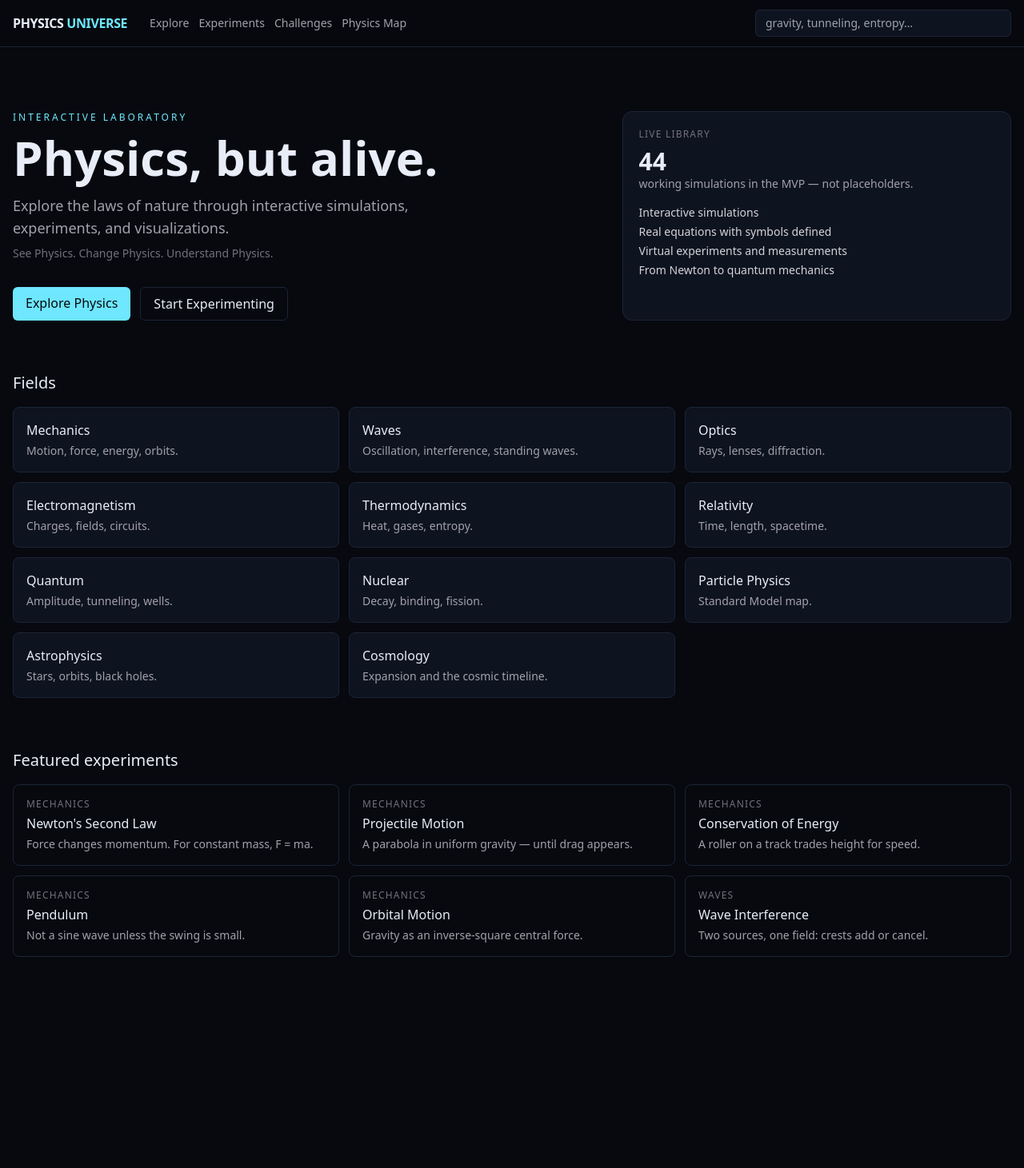
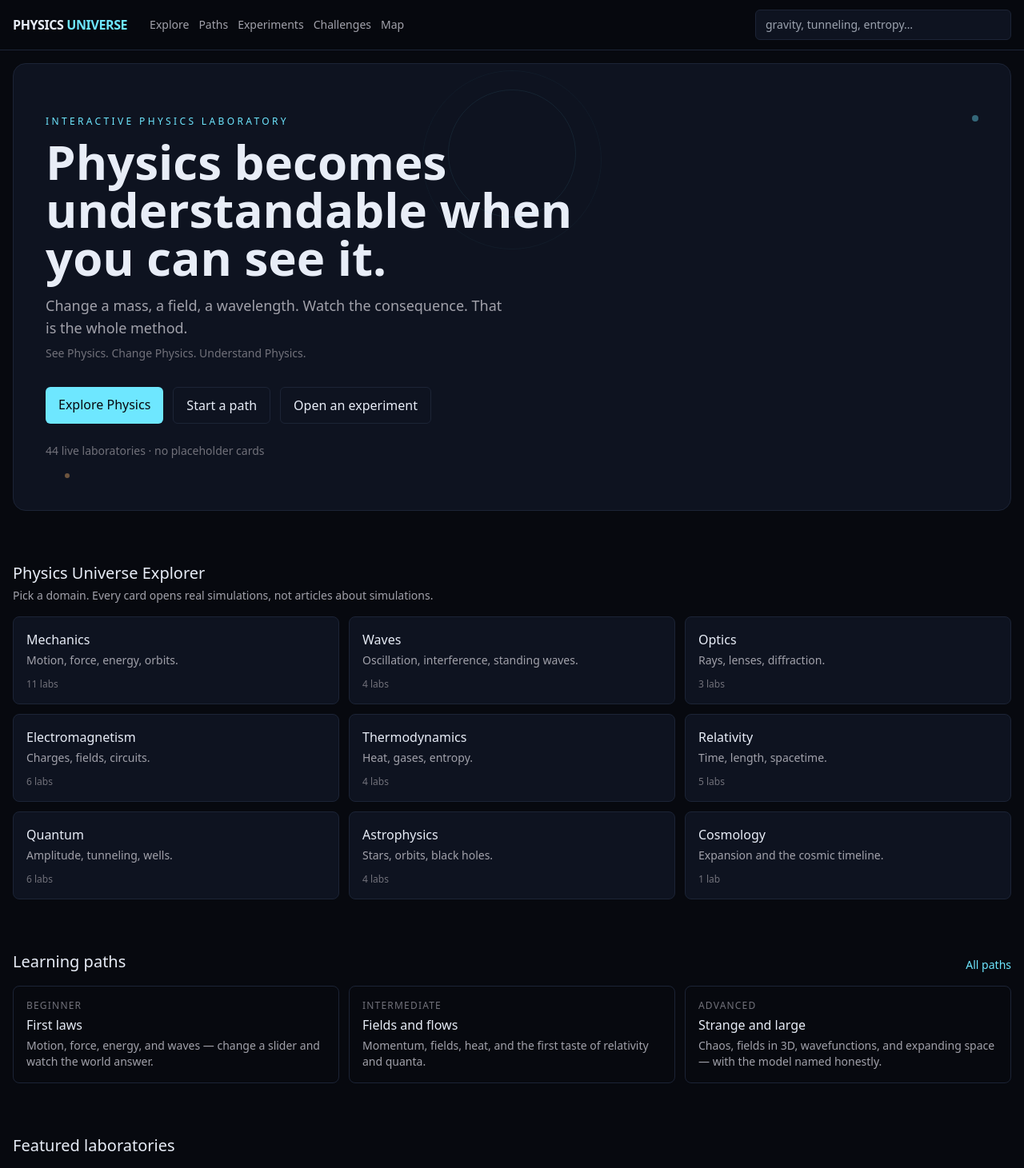
Before and after one commit to sgue19000/physics-universe, a Next.js app: page / in a window 1280 px wide. Shown: the top 1461 px of the page at 80% size. Before the commit the page ends 1261 px from the top, so only its background shows below. Built offline with nearby package versions, Linux system fonts and the light colour scheme.

Commit message:
feat: immersive homepage, nav paths, sitemap

```diff
--- a/app/page.tsx
+++ b/app/page.tsx
@@ -1,57 +1,86 @@
 import Link from "next/link";
 import { CATEGORIES, CONCEPTS } from "@/lib/concepts";
+import { LEARN_PATHS } from "@/lib/paths";
+
+const FEATURED = ["projectile-motion", "double-pendulum", "hydrogen-orbitals", "time-dilation", "wave-interference", "gravitational-lensing"];
 
 export default function HomePage() {
+  const featured = FEATURED.map((s) => CONCEPTS.find((c) => c.slug === s)).filter(Boolean);
   return (
     <div className="space-y-16">
-      <section className="grid gap-8 pt-8 md:grid-cols-[1.2fr_0.8fr] md:pt-16">
-        <div>
-          <p className="text-xs uppercase tracking-[0.25em] text-accent">Interactive laboratory</p>
-          <h1 className="mt-3 text-4xl font-semibold leading-tight md:text-6xl">Physics, but alive.</h1>
-          <p className="mt-4 max-w-xl text-lg text-zinc-400">
-            Explore the laws of nature through interactive simulations, experiments, and visualizations.
-          </p>
-          <p className="mt-2 text-sm text-zinc-500">See Physics. Change Physics. Understand Physics.</p>
-          <div className="mt-8 flex flex-wrap gap-3">
-            <Link href="/physics" className="rounded-md bg-accent px-4 py-2 text-ink">Explore Physics</Link>
-            <Link href="/experiments" className="rounded-md border border-line px-4 py-2">Start Experimenting</Link>
-          </div>
+      <section className="relative overflow-hidden rounded-2xl border border-line bg-panel px-5 py-10 md:px-10 md:py-16">
+        <div className="pointer-events-none absolute inset-0 opacity-40" aria-hidden>
+          <div className="absolute left-1/2 top-8 h-40 w-40 -translate-x-1/2 rounded-full border border-accent/20" />
+          <div className="absolute left-1/2 top-2 h-56 w-56 -translate-x-1/2 rounded-full border border-accent/10" />
+          <div className="absolute right-10 top-16 h-2 w-2 rounded-full bg-accent" />
+          <div className="absolute bottom-10 left-16 h-1.5 w-1.5 rounded-full bg-warm" />
         </div>
-        <div className="rounded-xl border border-line bg-panel p-5">
-          <p className="text-xs uppercase tracking-widest text-zinc-500">Live library</p>
-          <p className="mt-2 text-3xl font-semibold">{CONCEPTS.length}</p>
-          <p className="text-sm text-zinc-400">working simulations in the MVP — not placeholders.</p>
-          <ul className="mt-4 space-y-1 text-sm text-zinc-300">
-            <li>Interactive simulations</li>
-            <li>Real equations with symbols defined</li>
-            <li>Virtual experiments and measurements</li>
-            <li>From Newton to quantum mechanics</li>
-          </ul>
+        <p className="text-xs uppercase tracking-[0.28em] text-accent">Interactive physics laboratory</p>
+        <h1 className="mt-3 max-w-3xl text-4xl font-semibold leading-tight md:text-6xl">Physics becomes understandable when you can see it.</h1>
+        <p className="mt-4 max-w-xl text-lg text-zinc-400">Change a mass, a field, a wavelength. Watch the consequence. That is the whole method.</p>
+        <p className="mt-2 text-sm text-zinc-500">See Physics. Change Physics. Understand Physics.</p>
+        <div className="mt-8 flex flex-wrap gap-3">
+          <Link href="/physics" className="rounded-md bg-accent px-4 py-2.5 text-ink">Explore Physics</Link>
+          <Link href="/learn" className="rounded-md border border-line px-4 py-2.5">Start a path</Link>
+          <Link href="/experiments" className="rounded-md border border-line px-4 py-2.5">Open an experiment</Link>
+        </div>
+        <p className="mt-6 text-sm text-zinc-500">{CONCEPTS.length} live laboratories · no placeholder cards</p>
+      </section>
+
+      <section>
+        <h2 className="text-xl font-medium">Physics Universe Explorer</h2>
+        <p className="mt-1 text-sm text-zinc-400">Pick a domain. Every card opens real simulations, not articles about simulations.</p>
+        <div className="mt-4 grid gap-3 sm:grid-cols-2 lg:grid-cols-3">
+          {CATEGORIES.filter((c) => !["nuclear", "particle"].includes(c.id)).map((c) => {
+            const n = CONCEPTS.filter((x) => x.category === c.id).length;
+            return (
+              <Link key={c.id} href={`/physics/${c.id}`} className="rounded-lg border border-line bg-panel p-4 hover:border-accent/50">
+                <p className="font-medium">{c.label}</p>
+                <p className="mt-1 text-sm text-zinc-400">{c.blurb}</p>
+                <p className="mt-3 text-xs text-zinc-500">{n} lab{n === 1 ? "" : "s"}</p>
+              </Link>
+            );
+          })}
         </div>
       </section>
+
       <section>
-        <h2 className="text-xl font-medium">Fields</h2>
-        <div className="mt-4 grid gap-3 sm:grid-cols-2 lg:grid-cols-3">
-          {CATEGORIES.map((c) => (
-            <Link key={c.id} href={`/physics/${c.id}`} className="rounded-lg border border-line bg-panel p-4 hover:border-accent/50">
-              <p className="font-medium">{c.label}</p>
-              <p className="mt-1 text-sm text-zinc-400">{c.blurb}</p>
+        <div className="flex items-end justify-between gap-3">
+          <h2 className="text-xl font-medium">Learning paths</h2>
+          <Link href="/learn" className="text-sm text-accent">All paths</Link>
+        </div>
+        <div className="mt-4 grid gap-3 md:grid-cols-3">
+          {LEARN_PATHS.map((p) => (
+            <Link key={p.id} href="/learn" className="rounded-lg border border-line p-4 hover:border-accent/50">
+              <p className="text-xs uppercase tracking-widest text-zinc-500">{p.level}</p>
+              <p className="mt-1 font-medium">{p.title}</p>
+              <p className="mt-1 text-sm text-zinc-400">{p.blurb}</p>
             </Link>
           ))}
         </div>
       </section>
+
       <section>
-        <h2 className="text-xl font-medium">Featured experiments</h2>
+        <h2 className="text-xl font-medium">Featured laboratories</h2>
         <div className="mt-4 grid gap-3 md:grid-cols-3">
-          {CONCEPTS.slice(0, 6).map((c) => (
+          {featured.map((c) => c && (
             <Link key={c.slug} href={`/physics/${c.category}/${c.slug}`} className="rounded-lg border border-line p-4 hover:border-accent/50">
-              <p className="text-xs uppercase tracking-widest text-zinc-500">{c.category}</p>
+              <p className="text-xs uppercase tracking-widest text-zinc-500">{c.category} · {c.dimension ?? "2D"}</p>
               <p className="mt-1 font-medium">{c.title}</p>
               <p className="mt-1 text-sm text-zinc-400">{c.tagline}</p>
             </Link>
           ))}
         </div>
       </section>
+
+      <section className="rounded-xl border border-line p-5">
+        <h2 className="text-xl font-medium">How a lab works</h2>
+        <ol className="mt-3 grid gap-3 text-sm text-zinc-300 md:grid-cols-5">
+          {["Explore", "Observe", "Manipulate", "Experiment", "Challenge"].map((step, i) => (
+            <li key={step}><span className="font-mono text-accent">{i + 1}</span> {step}</li>
+          ))}
+        </ol>
+      </section>
     </div>
   );
 }
--- /dev/null
+++ b/app/robots.ts
@@ -0,0 +1,7 @@
+import type { MetadataRoute } from "next";
+export default function robots(): MetadataRoute.Robots {
+  return {
+    rules: { userAgent: "*", allow: "/" },
+    sitemap: "https://physics-universe.vercel.app/sitemap.xml",
+  };
+}
--- /dev/null
+++ b/app/sitemap.ts
@@ -0,0 +1,13 @@
+import type { MetadataRoute } from "next";
+import { CONCEPTS, CATEGORIES } from "@/lib/concepts";
+export default function sitemap(): MetadataRoute.Sitemap {
+  const base = "https://physics-universe.vercel.app";
+  const staticPages = ["", "/physics", "/learn", "/search", "/map", "/experiments", "/challenges"].map((p) => ({
+    url: `${base}${p || "/"}`,
+    changeFrequency: "weekly" as const,
+    priority: p === "" ? 1 : 0.7,
+  }));
+  const cats = CATEGORIES.map((c) => ({ url: `${base}/physics/${c.id}`, changeFrequency: "weekly" as const, priority: 0.6 }));
+  const labs = CONCEPTS.map((c) => ({ url: `${base}/physics/${c.category}/${c.slug}`, changeFrequency: "monthly" as const, priority: 0.8 }));
+  return [...staticPages, ...cats, ...labs];
+}
--- a/components/Nav.tsx
+++ b/components/Nav.tsx
@@ -10,6 +10,7 @@ export function Nav() {
   const router = useRouter();
   const [q, setQ] = useState("");
   const [open, setOpen] = useState(false);
+  const go = (href: string) => { setOpen(false); router.push(href); };
   return (
     <header className="sticky top-0 z-30 border-b border-line bg-[#07090f]/90 backdrop-blur">
       <div className="mx-auto flex max-w-7xl items-center gap-3 px-4 py-3">
@@ -18,25 +19,28 @@ export function Nav() {
         </Link>
         <nav className="ml-4 hidden items-center gap-3 text-sm text-zinc-400 md:flex">
           <Link href="/physics" className={path.startsWith("/physics") ? "text-accent" : ""}>Explore</Link>
+          <Link href="/learn" className={path.startsWith("/learn") ? "text-accent" : ""}>Paths</Link>
           <Link href="/experiments" className={path === "/experiments" ? "text-accent" : ""}>Experiments</Link>
           <Link href="/challenges" className={path === "/challenges" ? "text-accent" : ""}>Challenges</Link>
-          <Link href="/map" className={path === "/map" ? "text-accent" : ""}>Physics Map</Link>
+          <Link href="/map" className={path === "/map" ? "text-accent" : ""}>Map</Link>
         </nav>
-        <form className="ml-auto flex min-w-0 flex-1 items-center justify-end gap-2" onSubmit={(e) => { e.preventDefault(); router.push(`/physics?q=${encodeURIComponent(q)}`); }}>
+        <form className="ml-auto flex min-w-0 flex-1 items-center justify-end gap-2" onSubmit={(e) => { e.preventDefault(); router.push(`/search?q=${encodeURIComponent(q)}`); }}>
           <label className="sr-only" htmlFor="q">Search physics</label>
-          <input id="q" value={q} onChange={(e) => setQ(e.target.value)} placeholder="gravity, tunneling, entropy…" className="w-full max-w-xs rounded-md border border-line bg-panel px-3 py-1.5 text-sm" />
+          <input id="q" value={q} onChange={(e) => setQ(e.target.value)} placeholder="gravity, tunneling, entropy…" className="w-full max-w-xs rounded-md border border-line bg-panel px-3 py-2 text-sm" />
         </form>
-        <button className="md:hidden" aria-expanded={open} onClick={() => setOpen((o) => !o)}>Menu</button>
+        <button className="min-h-11 px-2 md:hidden" aria-expanded={open} onClick={() => setOpen((o) => !o)}>Menu</button>
       </div>
       {open && (
         <div className="border-t border-line px-4 py-3 md:hidden">
-          <div className="flex flex-col gap-2 text-sm">
-            <Link href="/physics">Explore</Link>
-            <Link href="/experiments">Experiments</Link>
-            <Link href="/challenges">Challenges</Link>
-            <Link href="/map">Map</Link>
+          <div className="flex flex-col gap-3 text-base">
+            <button className="text-left" onClick={() => go("/physics")}>Explore</button>
+            <button className="text-left" onClick={() => go("/learn")}>Paths</button>
+            <button className="text-left" onClick={() => go("/search")}>Search</button>
+            <button className="text-left" onClick={() => go("/experiments")}>Experiments</button>
+            <button className="text-left" onClick={() => go("/challenges")}>Challenges</button>
+            <button className="text-left" onClick={() => go("/map")}>Map</button>
             {CATEGORIES.map((c) => (
-              <Link key={c.id} href={`/physics/${c.id}`}>{c.label}</Link>
+              <button key={c.id} className="text-left text-zinc-400" onClick={() => go(`/physics/${c.id}`)}>{c.label}</button>
             ))}
           </div>
         </div>
```
